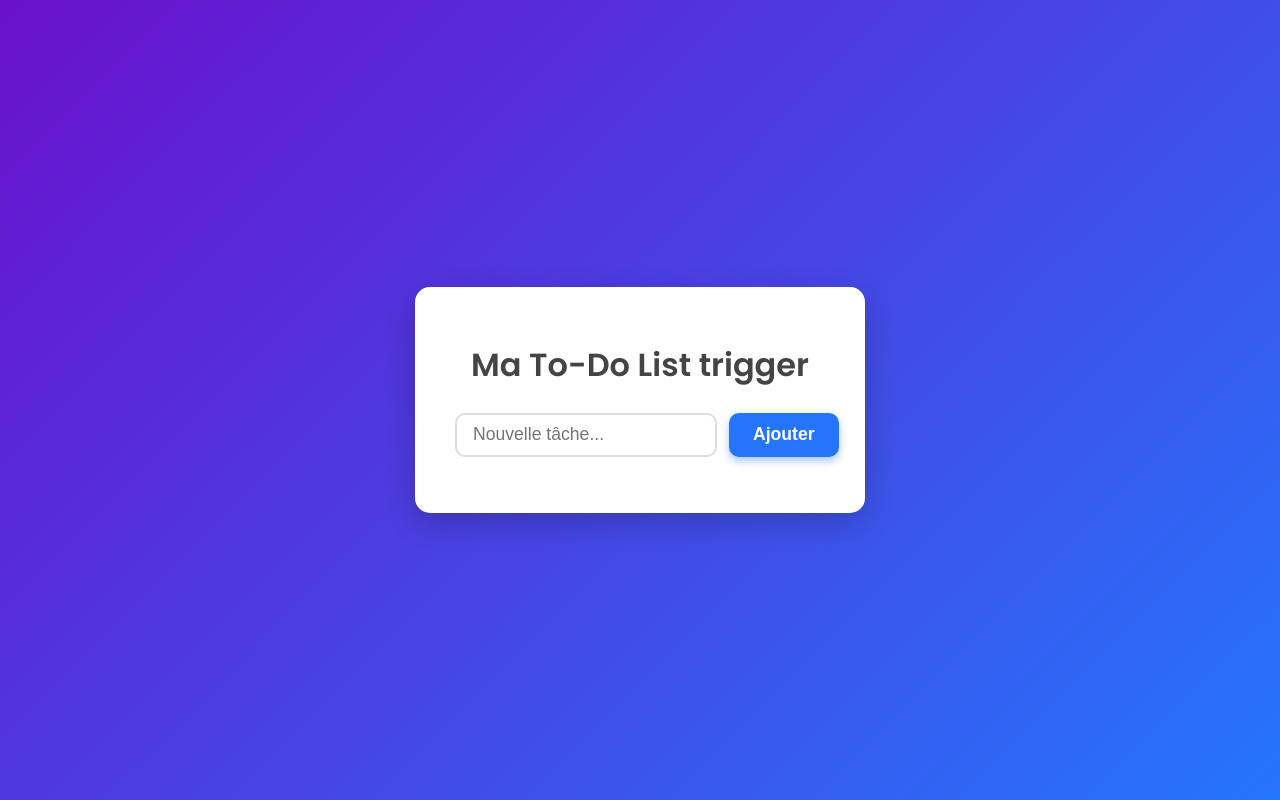
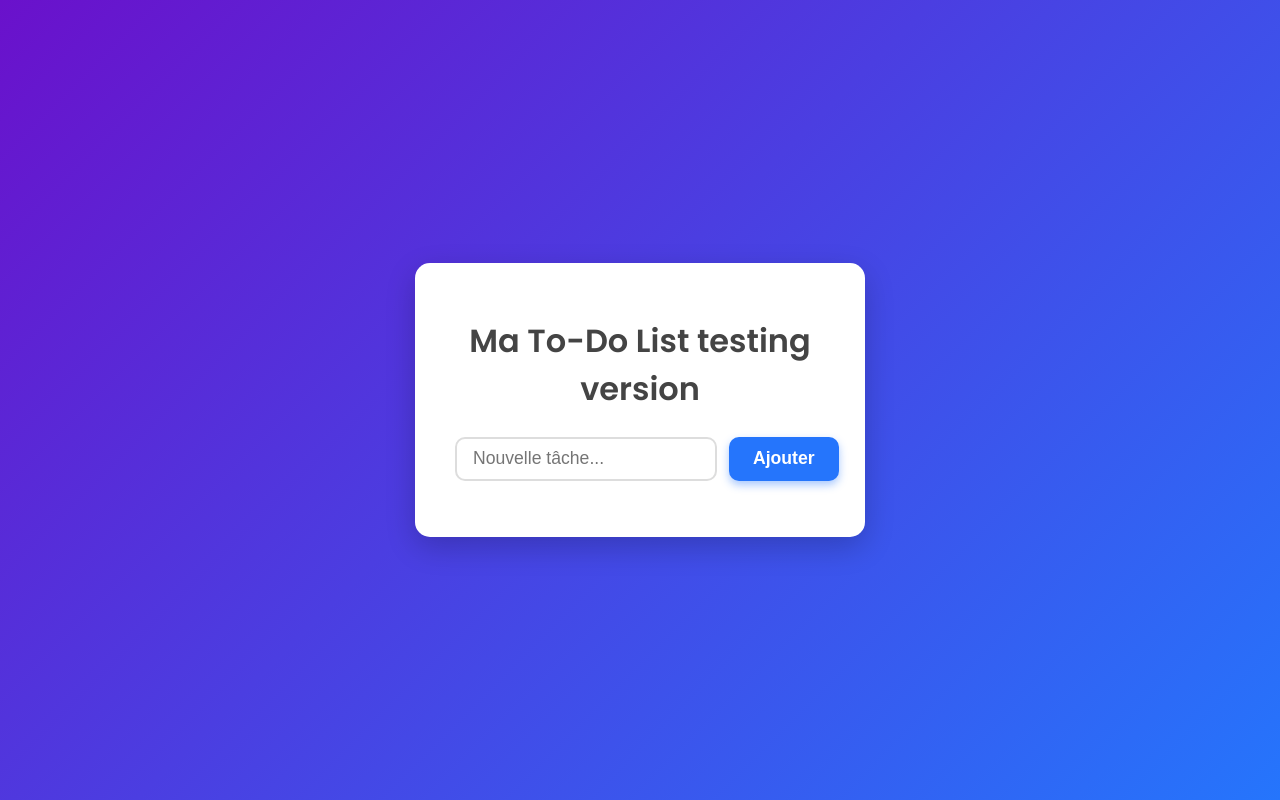
Before and after one commit to oumayma-aydi/my-react-app, a React (Create React App) app: page / in a window 1280 px wide. Built offline with nearby package versions, Linux system fonts and the light colour scheme.

Commit message:
Update App.js to test webhook

```diff
--- a/src/App.js
+++ b/src/App.js
@@ -33,7 +33,8 @@ function App() {
 
   return (
     <div className="app">
-      <h1>Ma To-Do List trigger </h1>
+
+      <h1>Ma To-Do List testing version</h1>
 
       <div className="input-group">
         <input
```
